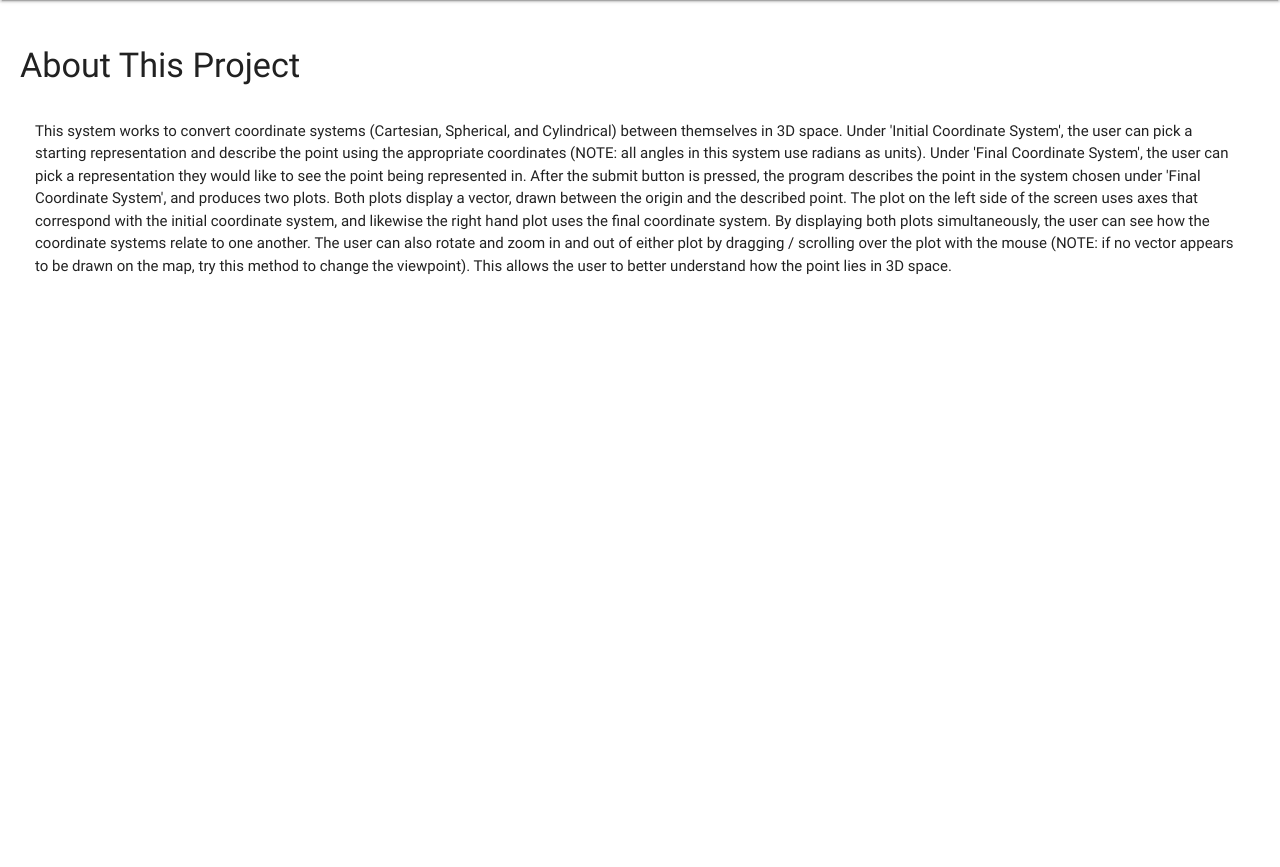
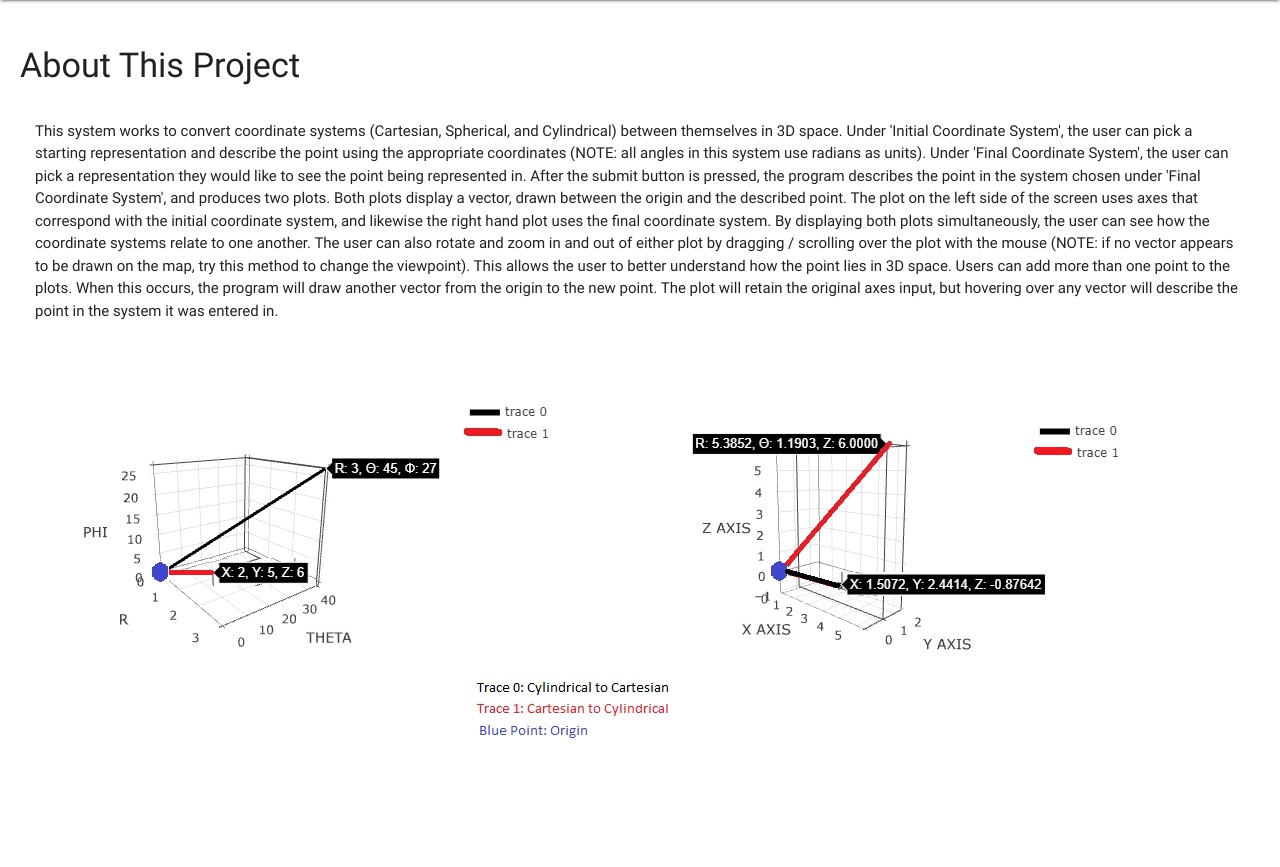
Before and after one commit to yashvesikar/CoordinateTransform, a Flask app: page /about in a window 1280 px wide; the page is wider, and only the part inside the window is pictured. Shown: the part 64-931 px from the top of that part. Before the commit the page ends 339 px from the top of that part, so only its background shows below. Run offline with Flask 2, Linux system fonts and the light colour scheme; some libraries are stand-ins or nearby versions.

Commit message:
Added image for about

```diff
--- a/templates/about.html
+++ b/templates/about.html
@@ -29,7 +29,11 @@
       <div>
         <h4 style="padding-left: 20px; padding-top:30px;">About This Project</h4>
         <p style="padding-left: 35px; padding-right:35px; padding-top:20px;">This  system works to convert coordinate systems (Cartesian, Spherical, and Cylindrical) between themselves in 3D space.  Under 'Initial Coordinate System', the user can pick a starting representation and describe the point using the appropriate coordinates (NOTE: all angles in this system use radians as units).   Under 'Final Coordinate System', the user can pick a representation they would like to see the point being represented in.  After the submit button is pressed, the program describes the point in the system chosen under 'Final Coordinate System', and produces two plots.  Both plots display a vector, drawn between the origin and the described point.  The plot on the left side of the screen uses axes that correspond with the initial coordinate system, and likewise the right hand plot uses the final coordinate system.  By displaying both plots simultaneously, the user can see how the coordinate systems relate to one another.  The user can also rotate and zoom in and out of either plot by dragging / scrolling over the plot with the mouse (NOTE: if no vector appears to be drawn on the map, try this method to change the viewpoint).  This allows the user to better understand how the point lies in 3D space.
+        Users can add more than one point to the plots. When this occurs, the program will draw another vector from the origin to the new point. The plot will retain the original axes input, but hovering over any vector will describe the point in the system it was entered in.
       </p>
+    </div>
+    <div>
+      <img src="{{ url_for('static', filename = 'about.jpeg') }}"/>
     </div>
       <!-- SCRIPTS -->
       <script type = "text/javascript" src = "{{ url_for('static', filename = 'main.js') }}" ></script>
--- a/templates/index.html
+++ b/templates/index.html
@@ -90,7 +90,7 @@
          </form>
         </div>
         <div class="col s6">
-          <p id="new-coordinates"></p>
+          <h5 id="new-coordinates"></h5>
         </div>
        </div>
 
```
Also changed, not shown: static/about.jpeg (added).
